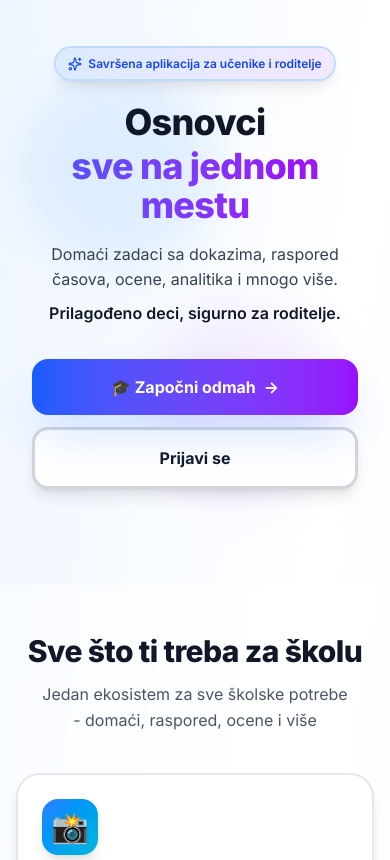
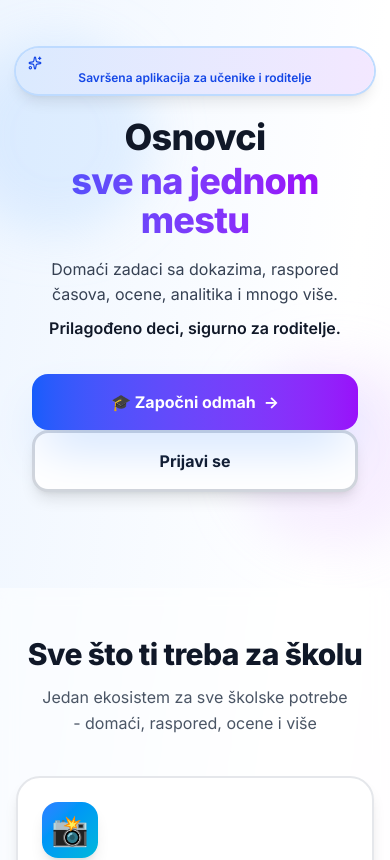
Before and after one commit to zoxknez/osnovci, a Next.js app: page / in a window 390 px wide. Shown: the top 860 px of the page. Built offline with nearby package versions, Linux system fonts and the light colour scheme; no server answers.

Commit message:
fix: Mobile White Screen - Change Framer Motion initial opacity from 0 to 1 for immediate visibility

```diff
--- a/app/(auth)/prijava/page.tsx
+++ b/app/(auth)/prijava/page.tsx
@@ -123,14 +123,14 @@
       </div>
 
       <motion.div
-        initial={{ opacity: 0, y: 20 }}
+        initial={{ opacity: 1, y: 0 }}
         animate={{ opacity: 1, y: 0 }}
         transition={{ duration: 0.5 }}
         className="w-full max-w-md relative z-10"
       >
         {/* Logo & Header - Mobile optimized */}
         <motion.div
-          initial={{ opacity: 0, y: -20 }}
+          initial={{ opacity: 1, y: 0 }}
           animate={{ opacity: 1, y: 0 }}
           transition={{ duration: 0.6, delay: 0.1 }}
           className="text-center mb-6 sm:mb-8"
@@ -164,7 +164,7 @@
 
         {/* Main Card */}
         <motion.div
-          initial={{ opacity: 0, scale: 0.95 }}
+          initial={{ opacity: 1, scale: 1 }}
           animate={{ opacity: 1, scale: 1 }}
           transition={{ duration: 0.5, delay: 0.2 }}
         >
@@ -261,7 +261,7 @@
               <AnimatePresence mode="wait">
                 {showDemoAccounts && (
                   <motion.div
-                    initial={{ opacity: 0, height: 0 }}
+                    initial={{ opacity: 1, height: "auto" }}
                     animate={{ opacity: 1, height: "auto" }}
                     exit={{ opacity: 0, height: 0 }}
                     transition={{ duration: 0.3 }}
@@ -289,7 +289,7 @@
                             type="button"
                             onClick={() => handleDemoLogin(account.email, account.password)}
                             disabled={isLoading}
-                            initial={{ opacity: 0, x: -20 }}
+                            initial={{ opacity: 1, x: 0 }}
                             animate={{ opacity: 1, x: 0 }}
                             transition={{ delay: idx * 0.05 }}
                             whileHover={{ scale: 1.02, x: 4 }}
@@ -324,7 +324,7 @@
 
               {!showDemoAccounts && (
                 <motion.div
-                  initial={{ opacity: 0 }}
+                  initial={{ opacity: 1 }}
                   animate={{ opacity: 1 }}
                   className="text-center"
                 >
@@ -372,7 +372,7 @@
         </motion.div>
 
         <motion.p
-          initial={{ opacity: 0 }}
+          initial={{ opacity: 1 }}
           animate={{ opacity: 1 }}
           transition={{ delay: 0.5 }}
           className="mt-6 sm:mt-8 text-center text-xs text-gray-500 leading-relaxed px-4"
--- a/app/(auth)/registracija/page.tsx
+++ b/app/(auth)/registracija/page.tsx
@@ -137,14 +137,14 @@
       </div>
 
       <motion.div
-        initial={{ opacity: 0, y: 20 }}
+        initial={{ opacity: 1, y: 0 }}
         animate={{ opacity: 1, y: 0 }}
         transition={{ duration: 0.5 }}
         className="w-full max-w-2xl relative z-10"
       >
         {/* Logo & Header - Isti stil kao prijava */}
         <motion.div
-          initial={{ opacity: 0, y: -20 }}
+          initial={{ opacity: 1, y: 0 }}
           animate={{ opacity: 1, y: 0 }}
           transition={{ duration: 0.6, delay: 0.1 }}
           className="text-center mb-6 sm:mb-8"
@@ -175,7 +175,7 @@
           {/* Progress Indicator */}
           {step === "details" && (
             <motion.div
-              initial={{ opacity: 0, y: -10 }}
+              initial={{ opacity: 1, y: 0 }}
               animate={{ opacity: 1, y: 0 }}
               className="mt-4 flex items-center justify-center gap-2"
             >
@@ -191,7 +191,7 @@
         </motion.div>
 
         <motion.div
-          initial={{ opacity: 0, scale: 0.95 }}
+          initial={{ opacity: 1, scale: 1 }}
           animate={{ opacity: 1, scale: 1 }}
           transition={{ duration: 0.5, delay: 0.2 }}
         >
@@ -587,7 +587,7 @@
         </motion.div>
 
         <motion.p
-          initial={{ opacity: 0 }}
+          initial={{ opacity: 1 }}
           animate={{ opacity: 1 }}
           transition={{ delay: 0.5 }}
           className="mt-6 sm:mt-8 text-center text-xs text-gray-500 leading-relaxed px-4"
--- a/app/globals.css
+++ b/app/globals.css
@@ -105,6 +105,24 @@
     opacity: 1;
     transform: translateY(0);
   }
+}
+
+/* ⚠️ CRITICAL: Framer Motion Fallback - Ensure all motion components are visible without JS */
+/* This fixes the "white screen" issue on slow mobile connections */
+[style*="opacity:0"] {
+  opacity: 1 !important;
+}
+
+[style*="transform:"] {
+  /* Remove initial transform state to show content immediately */
+  transform: none !important;
+}
+
+/* Force visibility for all divs with Framer Motion styles */
+div[style*="opacity"] {
+  opacity: 1 !important;
+  visibility: visible !important;
+  display: block !important;
 }
 
 /* Subtle bounce effect for mobile interactions */
```
Also changed, not shown: 1 other file (tests, documents, lock files or other folders).
